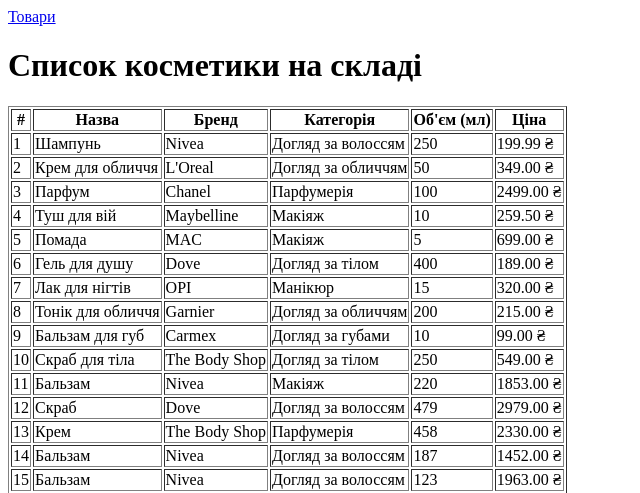
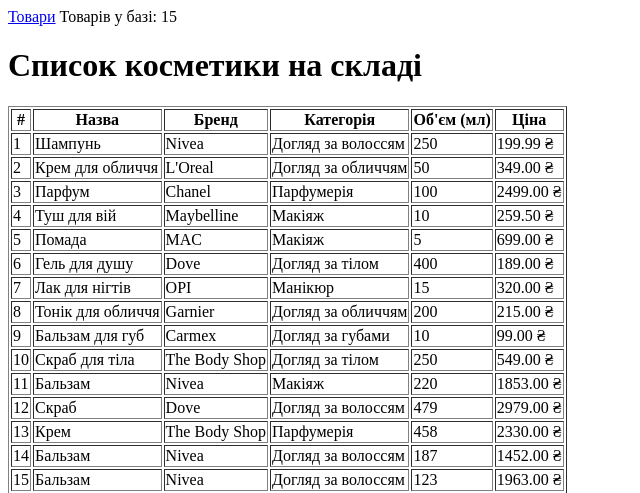
Before and after one commit to vshulgan25-ai/bosco-backend, a Django app: page /products in a window 1280 px wide. Shown: the top 493 px of the page, without its empty margins (0-640 px from the left). Run offline with Django 5.2, Linux system fonts and the light colour scheme; data comes from the database, SQL or seed files in the repository.

Commit message:
Додано product_count до меню

```diff
--- a/templates/partials/menu.html
+++ b/templates/partials/menu.html
@@ -1,3 +1,5 @@
+{% load warehouse_extras %}
 <nav>
     <a href="{% url 'products' %}">Товари</a>
+    <span>Товарів у базі: {% product_count %}</span>
 </nav>
```
